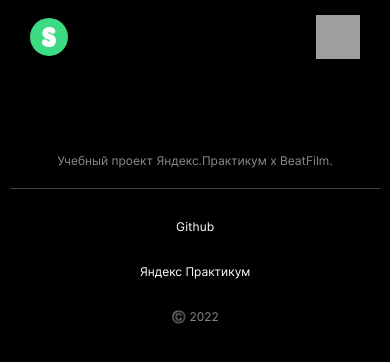
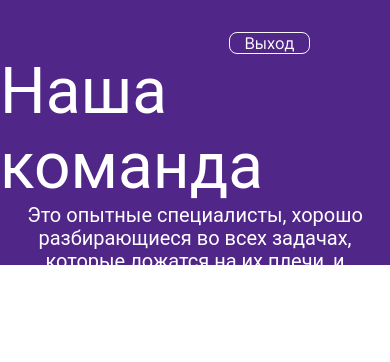
Before and after one commit to Korvin22/antipoff-test, a React (Create React App) app: page / in a window 390 px wide. Shown: the top 362 px of the page. Built offline with nearby package versions, Linux system fonts and the light colour scheme; grey boxes are pictures that could not be loaded.

Commit message:
feature: colleague component added

```diff
--- a/src/components/App/App.css
+++ b/src/components/App/App.css
@@ -9,8 +9,7 @@
 }
 
 .app__container {
-  background-color: #000000;
-  color: #ffffff;
+  color: #000000;
   font-family: "Inter", "Arial", sans-serif;
   -webkit-font-smoothing: antialiased;
   -moz-osx-font-smoothing: grayscale;
--- /dev/null
+++ b/src/components/Colleauge/Colleague.css
@@ -0,0 +1,47 @@
+.colleague__card {
+    height: 281px;
+    width: 364px;
+  }
+
+  .colleague__description {
+      display:flex;
+      margin: 16px 0 0 0;
+  }
+  .colleague__title {
+    font-size: 13px;
+    font-weight: 500;
+    line-height: 16px;
+    letter-spacing: 0px;
+    margin:0;
+    padding:0;
+  }
+
+
+
+  .colleague__picture {
+    height: 203px;
+    width: 364px;
+  }
+
+
+  @media screen and (max-width:984px) {
+    .colleague__picture {
+      height:190px;
+      width:339px;
+    }
+    .colleague__card {
+      width: 339px;
+    }
+
+  }
+
+  @media screen and (max-width:628px) {
+    .colleague__picture {
+      height:168px;
+      width:300px;
+    }
+    .colleague__card {
+      width: 300px;
+    }
+
+  }
--- a/src/components/Header/Header.css
+++ b/src/components/Header/Header.css
@@ -1,87 +1,54 @@
 .header {
   display: flex;
-  justify-content: space-between;
-  height: 70px;
+  flex-direction: column;
   align-items: center;
-  margin-left: 70px;
-  margin-right: 70px;
+  height: 265px;
+  background-color: #512689;
 }
 
-.header_mobile {
-  display: none;
+.header__text {
+  display: flex;
+  flex-direction: column;
+  align-items: center;
+  max-width: 846px;
+  align-content: center;
 }
 
-.header__link:first-of-type {
-  margin-right: 16px;
+.header__title {
+  font-family: Roboto;
+  font-size: 64px;
+  font-weight: 400;
+  line-height: 75px;
+  letter-spacing: 0em;
+  text-align: left;
+  color: white;
+  margin:0;
+  padding:0;
 }
 
-.header__link {
-  font-size: 13px;
+.header__subtitle {
+  font-family: Roboto;
+  font-size: 20px;
   font-weight: 400;
-  line-height: 18px;
+  line-height: 23px;
   letter-spacing: 0em;
-  text-align: right;
+  text-align: center;
   color: white;
-  text-decoration: none;
+  margin: 0;
+  padding: 0;
 }
 
-.header__link:hover {
-  color: #8b8b8b;
+.header__button {
+  border: 1px solid #f8f8f8;
+  color:white;
+  background: transparent;
+  width: 81px;
+  height: 38px;
+  top: 32px;
+  padding: 8px, 16px, 8px, 16px;
+  border-radius: 8px;
+  margin-top:32px;
+  margin-right:80px;
+  align-self:flex-end;
+  justify-content: flex-start;
 }
-
-.burger {
-  background-color:#202020;
-  height:100%;
-  width:67.71%;
-  top:0;
-  right:0;
-  justify-content:center;
-  align-items:center;
-  position:fixed;
-  display:flex;
-  z-index: 10;
-
-}
-.burger_opened {
-  display: flex;
-}
-.burger_closed {
-  display: none;
-}
-
-@media screen and (max-width: 984px) {
-  .header {
-    display: none;
-  }
-  .header_mobile {
-    display: flex;
-    justify-content: space-between;
-    height: 74px;
-    align-items: center;
-    margin-left: 30px;
-    margin-right: 30px;
-  }
-  .header__burger {
-    background-image: url("../../images/burger.svg");
-    padding: 0;
-    margin: 0;
-    width: 44px;
-    height: 44px;
-    background-color: black;
-    border: none;
-  }
-  .header__burger:hover {
-    opacity: 0.8;
-  }
-  .header__burger:focus {
-    opacity: 0.8;
-  }
-
-}
-
-
-@media screen and (max-width:628px) {
-  .burger {
-    width:100%
-  }
-}
--- a/src/components/Header/Header.js
+++ b/src/components/Header/Header.js
@@ -2,7 +2,7 @@ import logo from "../../images/logo.svg";
 
 import { useState } from "react";
 
-import {Link} from "react-router-dom";
+import { Link } from "react-router-dom";
 function Header(props) {
   const [isOpen, setIsOpen] = useState(false);
   function openBurger() {
@@ -15,16 +15,16 @@ function Header(props) {
   return (
     <>
       <header className="header">
-        <Link to="/"><img src={logo} className="logo" /></Link>
-
+      <button className="header__button">Выход</button>
+        <div className="header__text">
+          <h1 className="header__title">Наша команда</h1>
+          <p className="header__subtitle">
+            Это опытные специалисты, хорошо разбирающиеся во всех задачах,
+            которые ложатся на их плечи, и умеющие находить выход из любых, даже
+            самых сложных ситуаций.
+          </p>
+        </div>
       </header>
-      <div className="header_mobile">
-        <img src={logo} className="logo" />
-        <button className="header__burger" onClick={openBurger}></button>
-      </div>
-      <div className={`burger ${isOpen ? "burger_opened" : "burger_closed"}`}>
-
-      </div>
     </>
   );
 }
--- a/src/components/Main/Main.js
+++ b/src/components/Main/Main.js
@@ -4,7 +4,6 @@ function Main(props) {
   return (
     <main>
       <Header />
-      <Footer />
     </main>
   );
 }
--- a/src/index.css
+++ b/src/index.css
@@ -7,5 +7,6 @@
 @import url("../src/components/Footer/Footer.css");
 @import url("../src/components/Header/Header.css");
 @import url("../src/components/Login/Login.css");
-
+@import url("../src/components/Colleagues/Colleagues.css");
+@import url("../src/components/Colleauge/Colleague.css");
 @import url("../src/components/Register/Register.css");
```
Also changed, not shown: src/components/Colleagues/Colleagues.js (added, +27 -0 lines), src/components/Colleauge/Colleague.js (added, +14 -0 lines), src/components/Colleagues/Colleagues.css (added).
